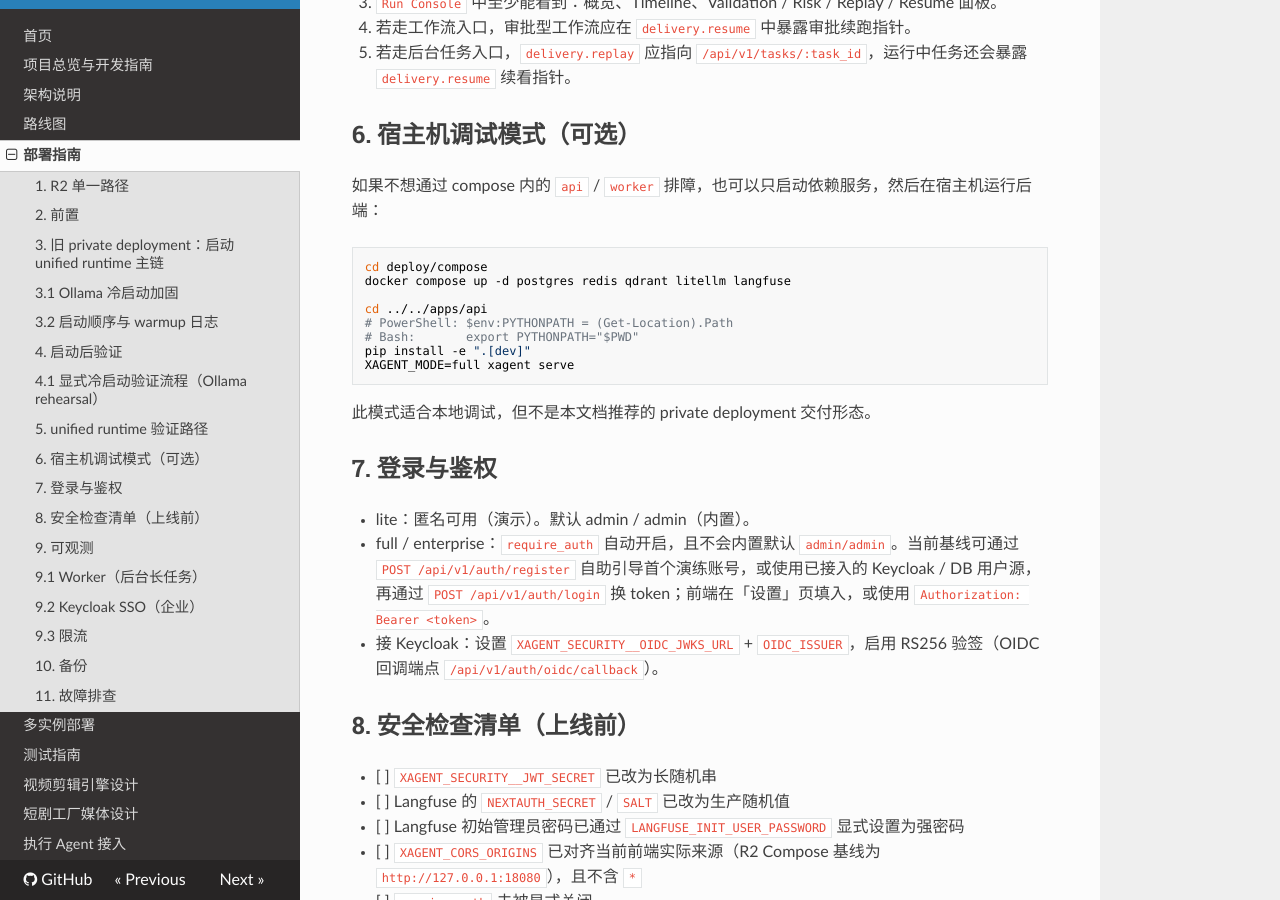
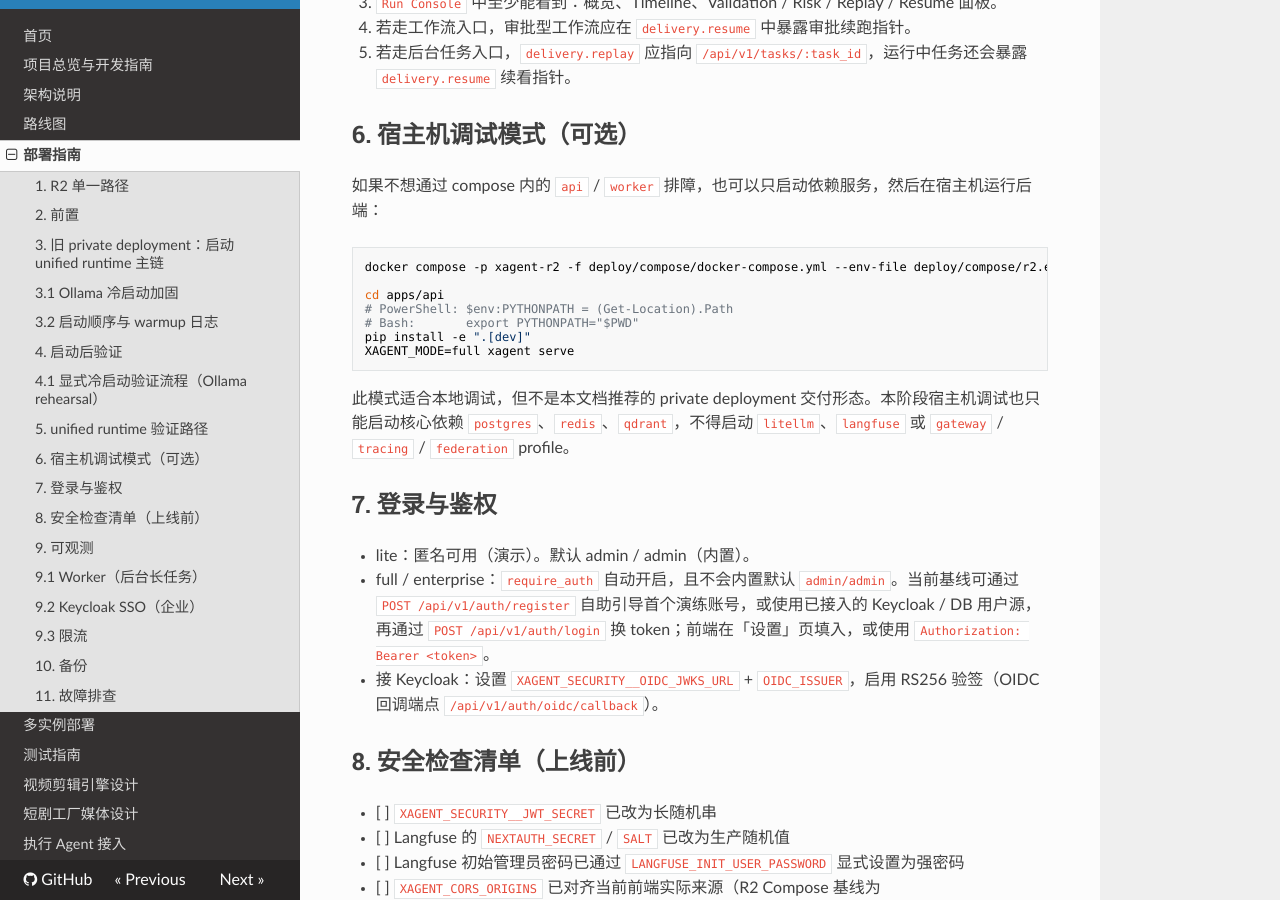
Before and after one commit to xiongpinji/xiongbao, an MkDocs documentation site: the page built from docs/DEPLOYMENT_RUNBOOK.md, in a window 1280 px wide and 900 px high, scrolled down 5777 px. Built offline with MkDocs 1.6.1, drawn with Linux system fonts in a browser that asks for light colours; nearby versions of some CDN libraries.

Commit message:
fix(部署): 收紧 R2 配置门禁合同

````diff
--- a/docs/DEPLOYMENT_RUNBOOK.md
+++ b/docs/DEPLOYMENT_RUNBOOK.md
@@ -223,17 +223,16 @@ curl -X POST http://127.0.0.1:18000/api/v1/agents/run \
 如果不想通过 compose 内的 `api` / `worker` 排障，也可以只启动依赖服务，然后在宿主机运行后端：
 
 ```bash
-cd deploy/compose
-docker compose up -d postgres redis qdrant litellm langfuse
+docker compose -p xagent-r2 -f deploy/compose/docker-compose.yml --env-file deploy/compose/r2.env.local up -d postgres redis qdrant
 
-cd ../../apps/api
+cd apps/api
 # PowerShell: $env:PYTHONPATH = (Get-Location).Path
 # Bash:       export PYTHONPATH="$PWD"
 pip install -e ".[dev]"
 XAGENT_MODE=full xagent serve
 ```
 
-此模式适合本地调试，但不是本文档推荐的 private deployment 交付形态。
+此模式适合本地调试，但不是本文档推荐的 private deployment 交付形态。本阶段宿主机调试也只能启动核心依赖 `postgres`、`redis`、`qdrant`，不得启动 `litellm`、`langfuse` 或 `gateway` / `tracing` / `federation` profile。
 
 ## 7. 登录与鉴权
 
````
Also changed, not shown: 1 other file.
